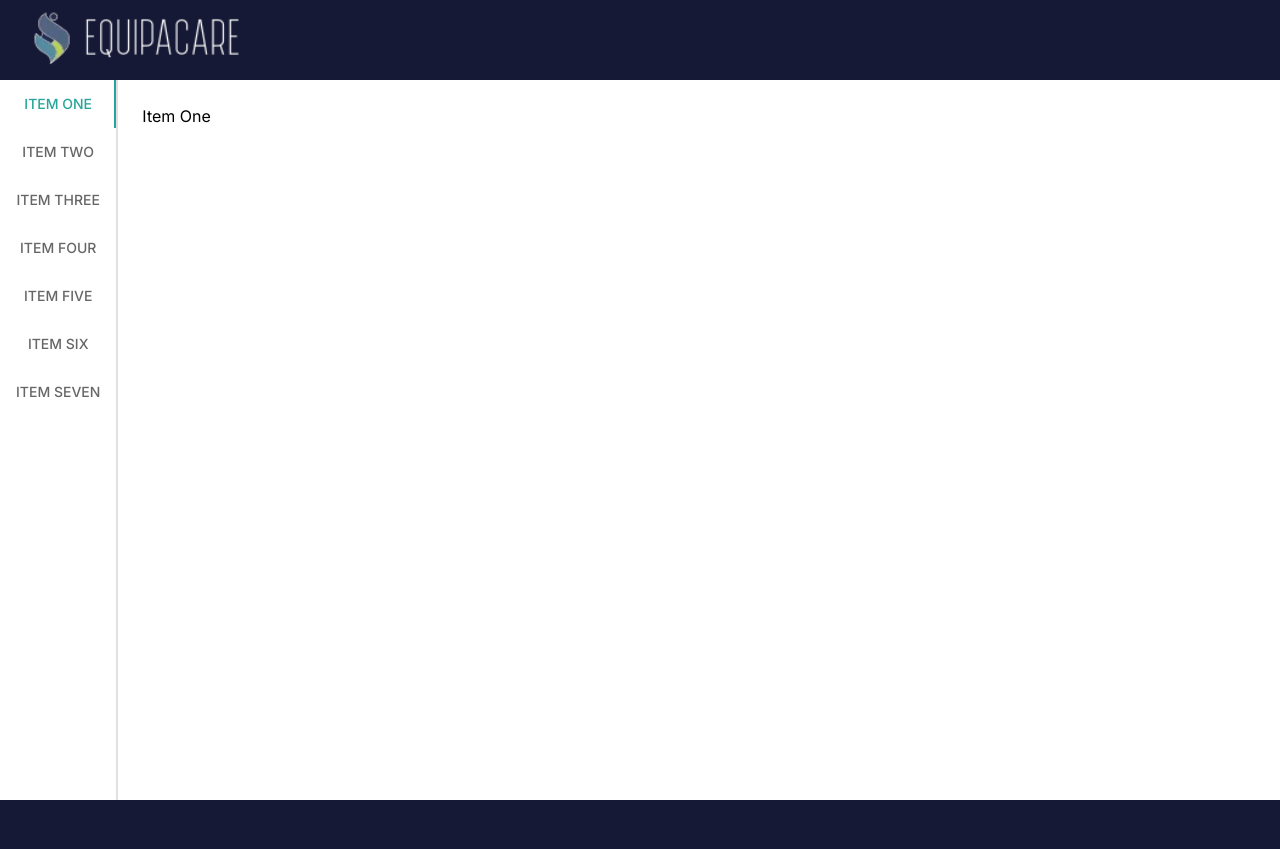
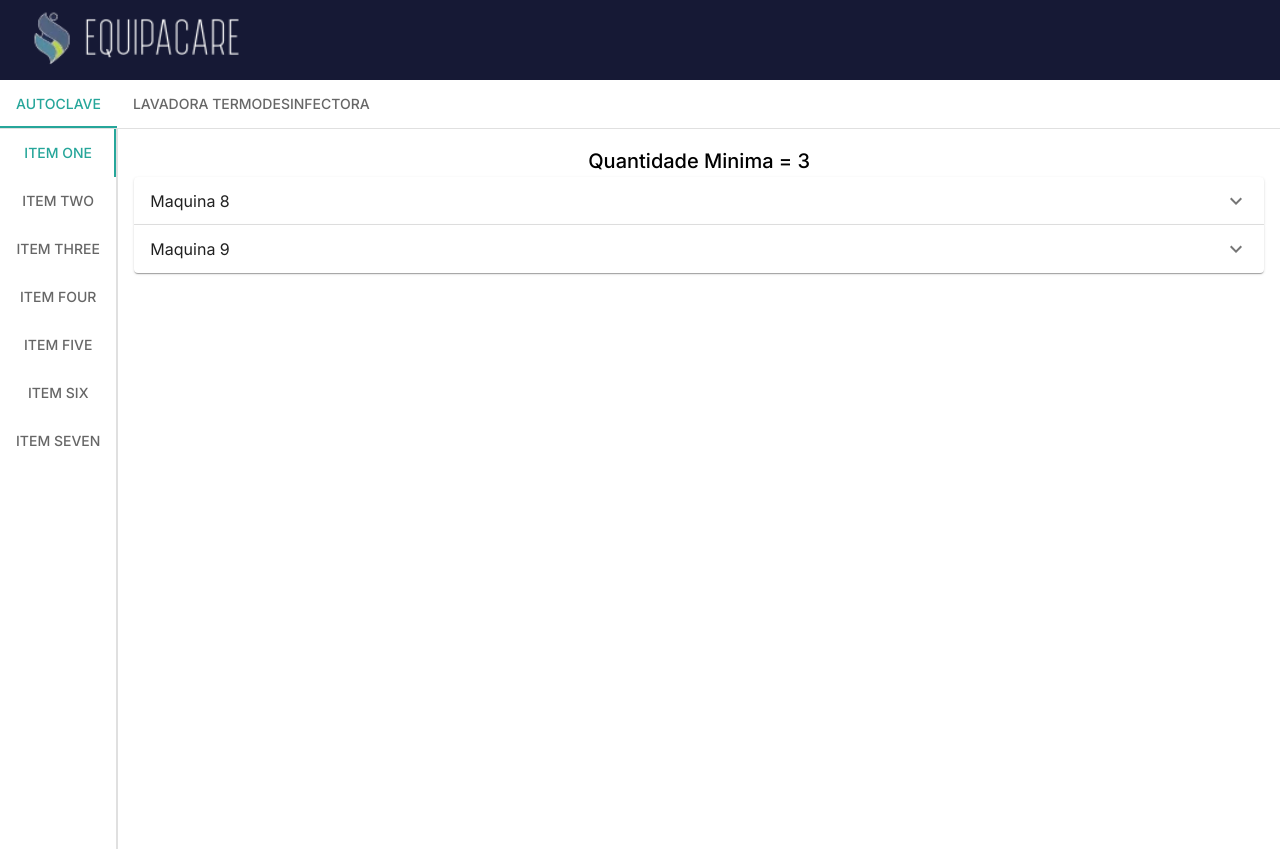
Before and after one commit to patriciasanttos/projeto-grupo-2, a Next.js app in the folder front/: page /calculator/result in a window 1280 px wide. Before the commit the page ends 800 px from the top, so only its background shows below. Built offline with nearby package versions, Linux system fonts and the light colour scheme.

Commit message:
feat(app/result): Added Machine tab and developed panel of result

```diff
--- a/front/src/app/calculator/result/page.tsx
+++ b/front/src/app/calculator/result/page.tsx
@@ -1,13 +1,37 @@
-'use client'
+'use client';
 import React from 'react';
 import Style from './page.module.scss';
-import { Box, ThemeProvider } from '@mui/material';
+import { Box, Tab, Tabs, ThemeProvider } from '@mui/material';
 import Image from 'next/image';
 import { LightTheme } from '@/themes';
 import Logo from '../../../../public/logo.svg';
 import VerticalTab from '@/components/VerticalTab/VerticalTab';
 
+function a11yProps(index: number) {
+  return {
+    id: `simple-tab-${index}`,
+    'aria-controls': `simple-tabpanel-${index}`,
+  };
+}
+
 const Result = () => {
+  const [machine, setMachine] = React.useState(0);
+
+  const handleMachine = (event: React.SyntheticEvent, newValue: number) => {
+    setMachine(newValue);
+  };
+
+  const RenderVerticalTab = (machine: number) => {
+    switch (machine) {
+      case 0:
+        return <VerticalTab brands={'' /*todo*/} />
+      case 1:
+        return <VerticalTab brands={'' /*todo*/} />
+      default:
+        break;
+    }
+  }
+
   return (
     <>
       <ThemeProvider theme={LightTheme}>
@@ -18,7 +42,21 @@ const Result = () => {
             className={Style.header__img}
           />
         </Box>
-        <VerticalTab brands={''/*todo*/}/>
+        <Box sx={{ width: '100%' }}>
+          <Box sx={{ borderBottom: 1, borderColor: 'divider', bgcolor: 'white' }}>
+            <Tabs
+
+              textColor="primary"
+              value={machine}
+              onChange={handleMachine}
+              aria-label="basic tabs example"
+            >
+              <Tab label="Autoclave" {...a11yProps(0)} />
+              <Tab label="Lavadora Termodesinfectora" {...a11yProps(1)} />
+            </Tabs>
+          </Box>
+        </Box>
+        {RenderVerticalTab(machine)}
       </ThemeProvider>
     </>
   );
--- a/front/src/components/VerticalTab/VerticalTab.tsx
+++ b/front/src/components/VerticalTab/VerticalTab.tsx
@@ -4,6 +4,8 @@ import Tabs from '@mui/material/Tabs';
 import Tab from '@mui/material/Tab';
 import Typography from '@mui/material/Typography';
 import Box from '@mui/material/Box';
+import { Accordion, AccordionDetails, AccordionSummary } from '@mui/material';
+import { ExpandMore } from '@mui/icons-material';
 
 interface TabPanelProps {
   children?: React.ReactNode;
@@ -12,7 +14,7 @@ interface TabPanelProps {
 }
 
 interface VerticalTabsProps {
-    brands: string; //todo
+  brands: string; //todo
 }
 
 function TabPanel(props: TabPanelProps) {
@@ -20,6 +22,7 @@ function TabPanel(props: TabPanelProps) {
 
   return (
     <div
+      className={Style.panel}
       role="tabpanel"
       hidden={value !== index}
       id={`vertical-tabpanel-${index}`}
@@ -27,8 +30,13 @@ function TabPanel(props: TabPanelProps) {
       {...other}
     >
       {value === index && (
-        <Box sx={{ p: 3 }}>
-          <Typography>{children}</Typography>
+        <Box sx={{ p: 2 }}>
+          <Box>
+            <Typography variant="h6" textAlign={'center'}>
+              Quantidade Minima = 3
+            </Typography>
+          </Box>
+          <Box>{children}</Box>
         </Box>
       )}
     </div>
@@ -42,7 +50,7 @@ function a11yProps(index: number) {
   };
 }
 
-function VerticalTabs({brands}: VerticalTabsProps) {
+function VerticalTabs({ brands }: VerticalTabsProps) {
   const [value, setValue] = React.useState(0);
 
   const handleChange = (event: React.SyntheticEvent, newValue: number) => {
@@ -75,7 +83,26 @@ function VerticalTabs({brands}: VerticalTabsProps) {
         <Tab label="Item Seven" {...a11yProps(6)} />
       </Tabs>
       <TabPanel value={value} index={0}>
-        Item One
+        <Accordion>
+          <AccordionSummary
+            expandIcon={<ExpandMore />}
+            aria-controls="panel1-content"
+            id="panel1-header"
+          >
+            Maquina 8
+          </AccordionSummary>
+          <AccordionDetails>{/* {TODO} */}</AccordionDetails>
+        </Accordion>
+        <Accordion>
+          <AccordionSummary
+            expandIcon={<ExpandMore />}
+            aria-controls="panel1-content"
+            id="panel1-header"
+          >
+            Maquina 9
+          </AccordionSummary>
+          <AccordionDetails>{/* {TODO} */}</AccordionDetails>
+        </Accordion>
       </TabPanel>
       <TabPanel value={value} index={1}>
         Item Two
--- a/front/src/components/VerticalTab/index.module.scss
+++ b/front/src/components/VerticalTab/index.module.scss
@@ -1,2 +1,6 @@
 @use 'variables' as *;
 @use 'mediaQueries' as *;
+
+.panel {
+    flex-grow: 1;
+}
```
